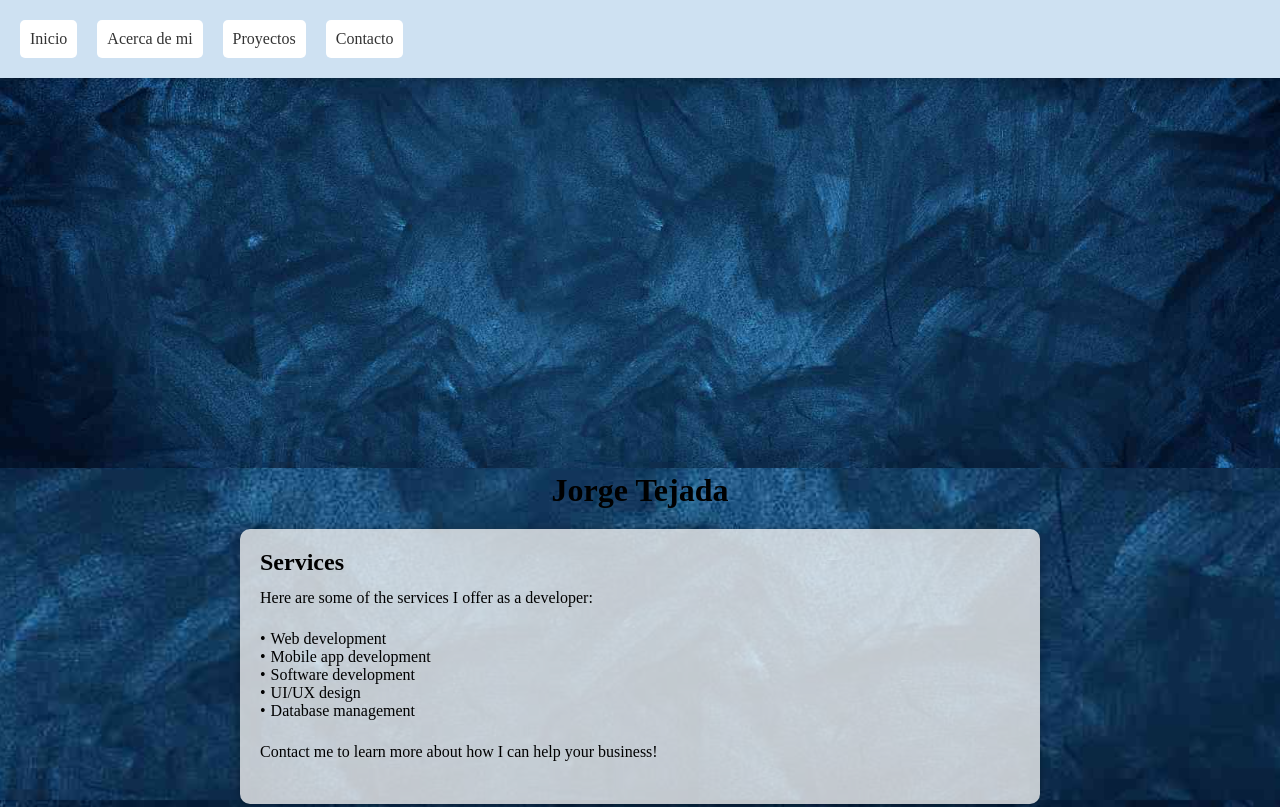
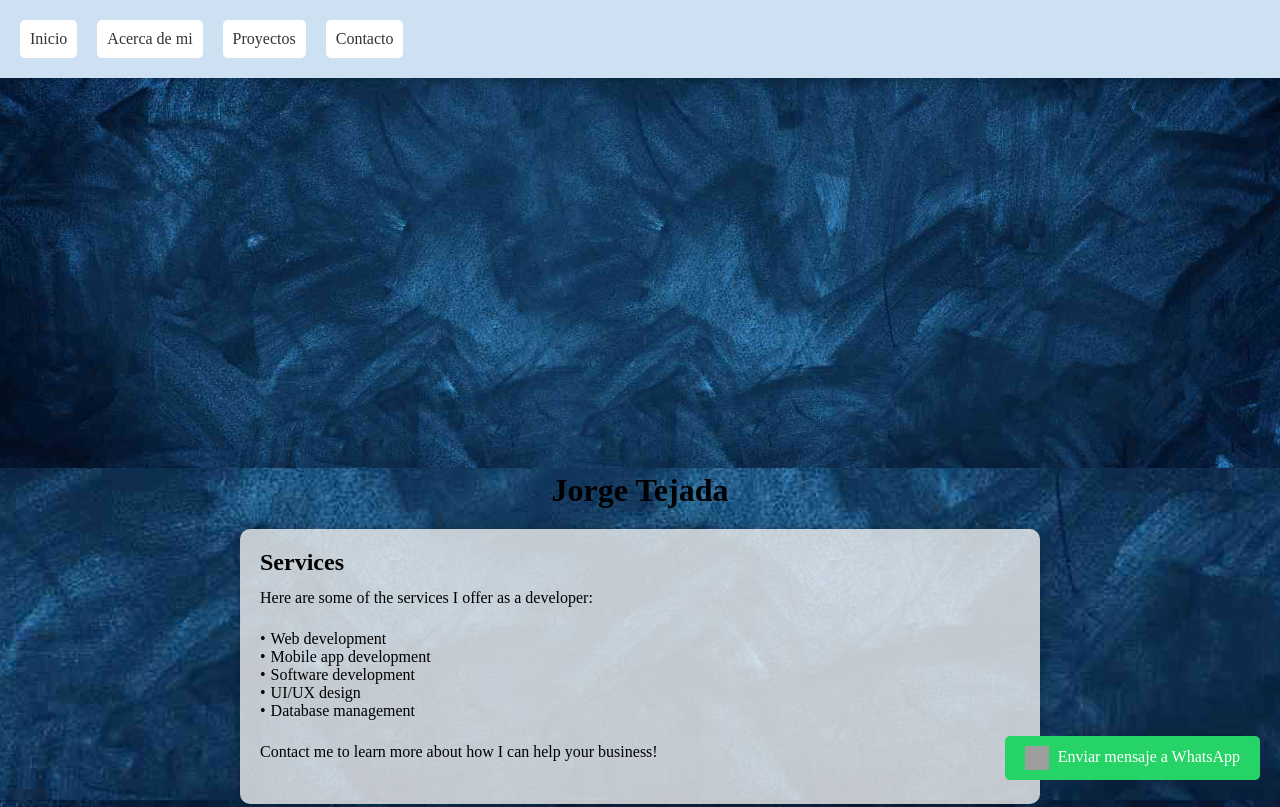
Before and after one commit to JorgeTeMa/CVPersonal, a plain HTML site: page index.html in a window 1280 px wide. Shown: the top 807 px of the page. Drawn offline with Linux system fonts and the light colour scheme; grey boxes are pictures that could not be loaded.

Commit message:
add a wspp button

```diff
--- a/css/style.css
+++ b/css/style.css
@@ -256,3 +256,17 @@ body {
   box-shadow: 0px 0px 10px rgba(0, 0, 0, 0.3);
   padding: 20px;
 }
+
+/* WhatsApp Button */
+#whatsapp-button {
+  display: inline-block;
+  background-color: #25D366;
+  color: white;
+  padding: 10px 20px;
+  border-radius: 5px;
+  text-decoration: none;
+  position: fixed;
+  bottom: 20px;
+  right: 20px;
+  z-index: 100;
+}
--- a/index.html
+++ b/index.html
@@ -60,7 +60,7 @@
     <footer>
         <section id="contact">
             <h2>Contacto</h2>
-            <form>
+            <form action="/sendmail" method="POST">
                 <label for="name">Nombre:</label>
                 <input type="text" id="name" name="name" required>
 
@@ -101,5 +101,10 @@
  		$('body').css('background-position', 'center '+ yPos + 'px');
 		});
 	</script>
+	<!-- WhatsApp Button -->
+	<a href="https://wa.me/593963141757" target="_blank" id="whatsapp-button">
+	<img src="https://upload.wikimedia.org/wikipedia/commons/thumb/6/6b/WhatsApp.svg/768px-WhatsApp.svg.png" alt="WhatsApp Icon" style="width: 24px; height: 24px; vertical-align: middle; margin-right: 5px;">
+	Enviar mensaje a WhatsApp
+	</a>
 </body>
 </html>
```
